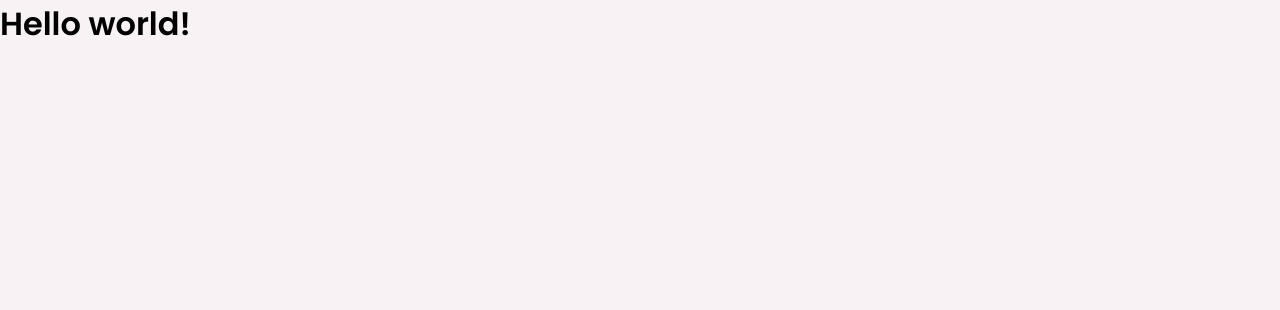
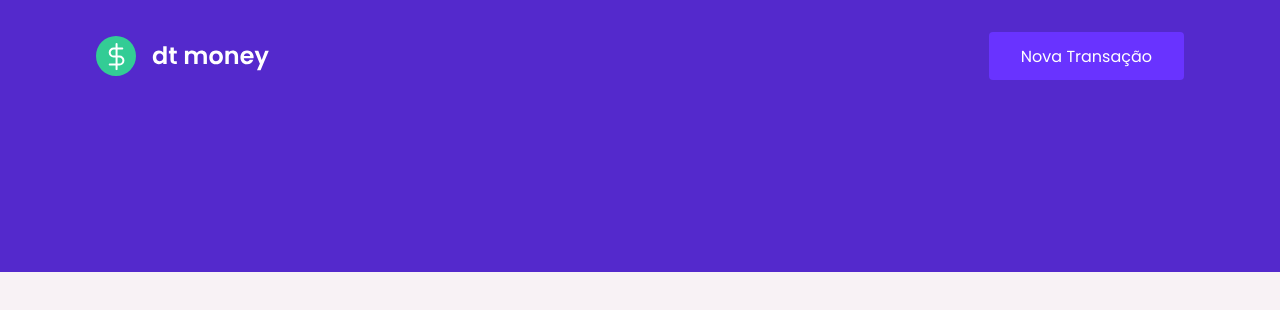
Before and after one commit to wrspada02/chapterll_reactIgnite, a React (Create React App) app: page / in a window 1280 px wide. Shown: the top 310 px of the page. Built offline with nearby package versions, Linux system fonts and the light colour scheme.

Commit message:
finished component Header

```diff
--- a/src/App.tsx
+++ b/src/App.tsx
@@ -2,6 +2,7 @@
   import React from 'react';
   import styled from "styled-components";
   import { GlobalStyle } from './styles/global';
+  import { Header } from './components/Header';
 
   const Title = styled.h1`
     color: #8257e6;
@@ -10,7 +11,7 @@
   export function App() {
     return (
       <>
-      <h1>Hello world!</h1>
+      <Header/>
       <GlobalStyle/>
       </>
     );
--- /dev/null
+++ b/src/components/Header/index.tsx
@@ -0,0 +1,17 @@
+
+    import logoImg from "../../assets/download/assets/logo.svg";
+    import { Container, Content } from "./styles";
+
+    export function Header(){
+
+        return(
+            <Container>
+                <Content>
+                    <img src={logoImg} alt="Dt Money Logo" />
+                    <button>
+                        Nova Transação
+                    </button>
+                </Content>
+            </Container>
+        );
+    }
--- /dev/null
+++ b/src/components/Header/styles.ts
@@ -0,0 +1,32 @@
+
+    import styled from "styled-components";
+
+    export const Container = styled.header`
+        background: var(--blue);
+    `;
+
+    export const Content = styled.div`
+        max-width: 1120px;
+        margin: 0 auto;
+
+        padding: 2rem 1rem 12rem;
+        display: flex;
+        align-items: center;
+        justify-content: space-between;
+
+        button{
+            font-size: 1rem;
+            color: #FFF;
+            background: var(--blue-light);
+            border: 0;
+            padding: 0 2rem;
+            border-radius: 0.25rem;
+            height: 3rem;
+
+            transition: filter 0.2s;
+
+            &:hover{
+                filter: brightness(0.9);
+            }
+        }
+    `;
```
